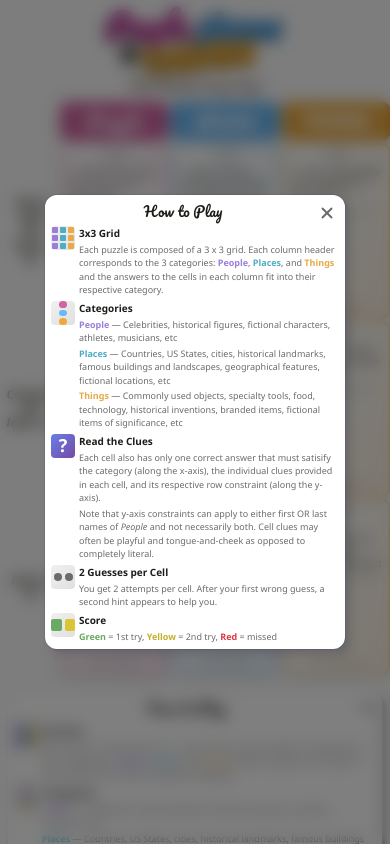
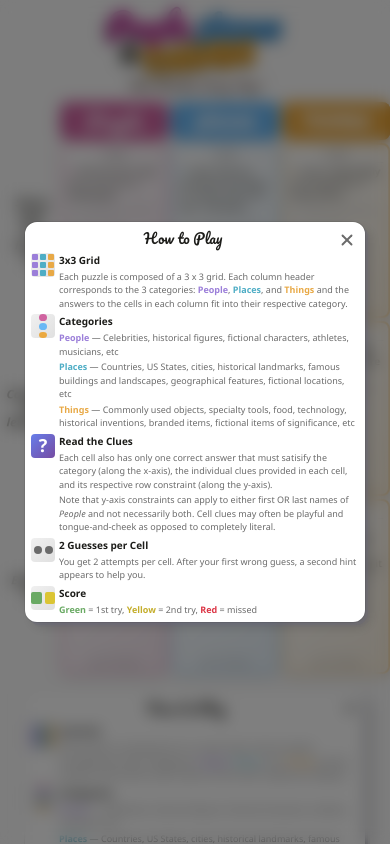
Before and after one commit to MarksGit98/people-places-things, a React (Vite) app: page / in a window 390 px wide. Both pictures are taken after a click on the button "PLAY". Shown: the top 844 px of the page. Built offline with nearby package versions, Linux system fonts and the light colour scheme; a web font is replaced by a local one.

Commit message:
clues up to 705

```diff
--- a/src/components/HowToPlay/HowToPlay.css
+++ b/src/components/HowToPlay/HowToPlay.css
@@ -1,6 +1,6 @@
 .how-to-play {
   width: 100%;
-  max-width: 480px;
+  max-width: var(--modal-width);
   margin: var(--spacing-lg) auto;
   padding: var(--spacing-md);
   background-color: var(--color-surface);
@@ -75,8 +75,8 @@
 /* Desktop styles */
 @media (min-width: 601px) {
   .how-to-play {
-    width: 560px;
-    max-width: 560px;
+    width: var(--modal-width-desktop);
+    max-width: var(--modal-width-desktop);
     padding: var(--spacing-lg);
   }
 
@@ -311,7 +311,8 @@
 /* Mobile styles */
 @media (max-width: 600px) {
   .how-to-play {
-    margin: var(--spacing-lg) 28px var(--spacing-sm);
+    max-width: var(--modal-width-mobile);
+    margin: var(--spacing-lg) auto var(--spacing-sm);
     padding: var(--spacing-sm);
   }
 
@@ -361,7 +362,8 @@
 /* Small mobile styles (iPhone 16 and smaller ~390px screens) */
 @media (max-width: 414px) {
   .how-to-play {
-    margin: var(--spacing-sm) 26px var(--spacing-xs);
+    max-width: var(--modal-width-mobile-sm);
+    margin: var(--spacing-sm) auto var(--spacing-xs);
     padding: var(--spacing-xs);
   }
 
@@ -486,7 +488,7 @@
   }
 
   .how-to-play--modal {
-    max-width: 340px;
+    max-width: var(--modal-width-mobile);
   }
 
   .how-to-play__close {
@@ -504,7 +506,7 @@
 
 @media (max-width: 414px) {
   .how-to-play--modal {
-    max-width: 300px;
+    max-width: var(--modal-width-mobile-sm);
   }
 
   .how-to-play__close {
--- a/src/styles/variables.css
+++ b/src/styles/variables.css
@@ -129,6 +129,12 @@
   --overlay-z-index: 1000;
   --overlay-backdrop-blur: 8px;
   --overlay-card-bg-opacity: 1;
+
+  /* Modal/card content widths */
+  --modal-width: 480px;
+  --modal-width-desktop: 560px;
+  --modal-width-mobile: 364px;
+  --modal-width-mobile-sm: 340px;
   --grid-gap: 10px;  /* 5% smaller than 11px */
   --grid-gap-mobile: 4px;
   --grid-gap-mobile-sm: 3px;
```
Also changed, not shown: src/data/puzzles.json.
